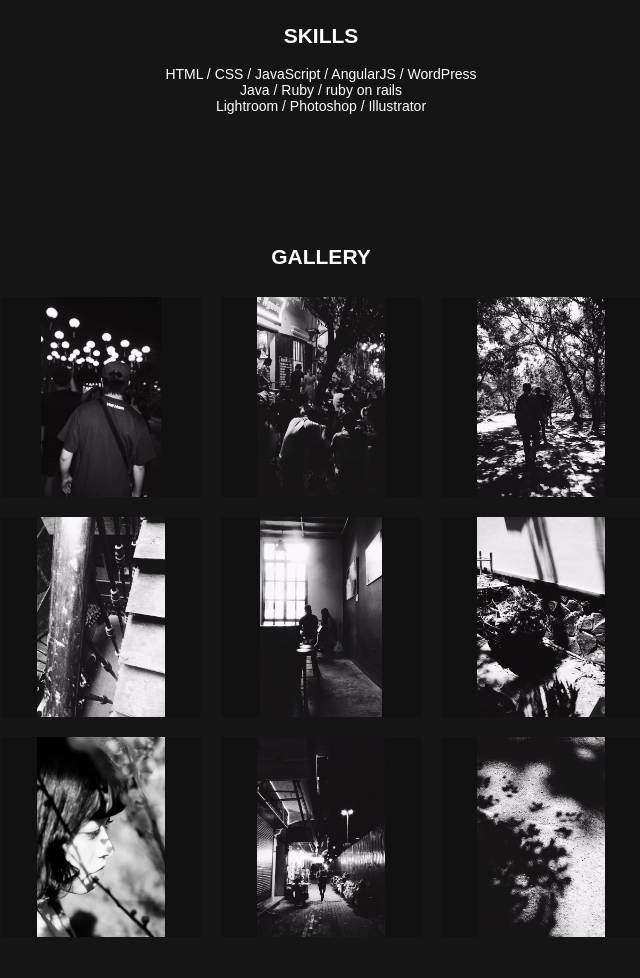
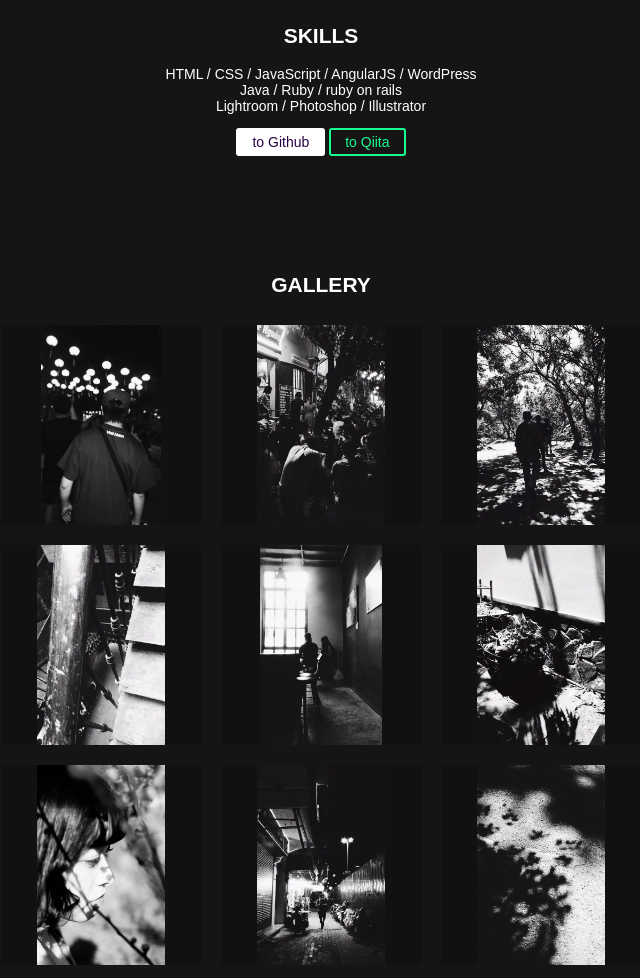
Before and after one commit to Rickey6727/portfolio-R-, a plain HTML site: page index.html in a window 1280 px wide. Shown: the part 1440-2418 px from the top of the page, without its empty margins (319-959 px from the left). Drawn offline with nearby package versions, Linux system fonts and the light colour scheme.

Commit message:
リンク先の修正

```diff
--- a/css/style.css
+++ b/css/style.css
@@ -164,7 +164,37 @@ body {
 .skills {
     padding: 50px 20px;
 }
+.btn-flat-border {
+    display: inline-block;
+    padding: 0.3em 1em;
+    text-decoration: none;
+    color: #67c5ff;
+    border: solid 2px #67c5ff;
+    border-radius: 3px;
+    transition: .4s;
+}
+.git {
+    color: #280042;
+    border: solid 2px #fff;
+    background-color:#fff;
+}
+.qiita {
+    color: #18fd92;
+    border: solid 2px #18fd92;
+}
 
+.btn-flat-border:hover {
+background: #67c5ff;
+color: white;
+}
+.git:hover {
+    background: #280042;
+    color: white;
+}
+.qiita:hover {
+    background: #18fd92;
+    color: white;
+}
 
 /* --------------------------------
  * gallery
@@ -325,4 +355,5 @@ body {
         width: 336px;
         height: 189px;
     }
+
 }
--- a/index.html
+++ b/index.html
@@ -6,6 +6,7 @@
   <title>Portfolio[R]</title>
   <link rel="stylesheet" href="css/normalize.css">
   <link rel="stylesheet" href="css/style.css">
+  <link href="//netdna.bootstrapcdn.com/font-awesome/4.0.3/css/font-awesome.css" rel="stylesheet">
   <script src="//ajax.googleapis.com/ajax/libs/jquery/1.11.0/jquery.min.js"></script>
   <script src="js/main.js"></script>
 </head>
@@ -48,6 +49,12 @@
     <section class="skills" id="skills">
         <h2 class="heading">SKILLS</h2>
         <p>HTML / CSS / JavaScript / AngularJS / WordPress<br>Java / Ruby / ruby on rails<br>Lightroom / Photoshop / Illustrator</p>
+        <div class="link-wrapper">
+            <div class="link-box">
+                    <a href="https://github.com/Rickey6727" class="btn-flat-border git">to Github</a>
+                    <a href="https://qiita.com/rinimaruranran" class="btn-flat-border qiita">to Qiita</a>
+            </div>
+        </div>
     </section>
     <section class="gallery" id="gallery">
         <h2 class="heading">GALLERY</h2>
@@ -108,9 +115,8 @@
     <section class="contact" id="video">
         <h2 class="heading">VIDEO</h2>
         <div class="video-wrapper">
-            <iframe class="video" width="840" height="472" src="https://www.youtube.com/embed/oulKkXSrwdo" frameborder="0" allow="accelerometer; autoplay; encrypted-media; gyroscope; picture-in-picture" allowfullscreen></iframe>
-            <iframe class="video" width="840" height="472" src="https://www.youtube.com/embed/serKJqJBESk" frameborder="0" allow="accelerometer; autoplay; encrypted-media; gyroscope; picture-in-picture" allowfullscreen></iframe>
-            <iframe class="video" width="840" height="472" src="https://www.youtube.com/embed/iut_t2Z3EWg" frameborder="0" allow="accelerometer; autoplay; encrypted-media; gyroscope; picture-in-picture" allowfullscreen></iframe>
+            <iframe class="video" width="840" height="472" src="https://www.youtube.com/embed/v81PDp0x5Zk" frameborder="0" allow="accelerometer; autoplay; encrypted-media; gyroscope; picture-in-picture" allowfullscreen></iframe>
+            <iframe class="video" width="840" height="472" src="https://www.youtube.com/embed/aAUk6lIvrBE" frameborder="0" allow="accelerometer; autoplay; encrypted-media; gyroscope; picture-in-picture" allowfullscreen></iframe>
             <a class="video-button" href="https://www.youtube.com/channel/UCZMWTn4pUi6LLeXxNvnknPQ?view_as=subscriber">
                 <input type="button" value="view more">
             </a>
```
Also changed, not shown: 1 other file.
